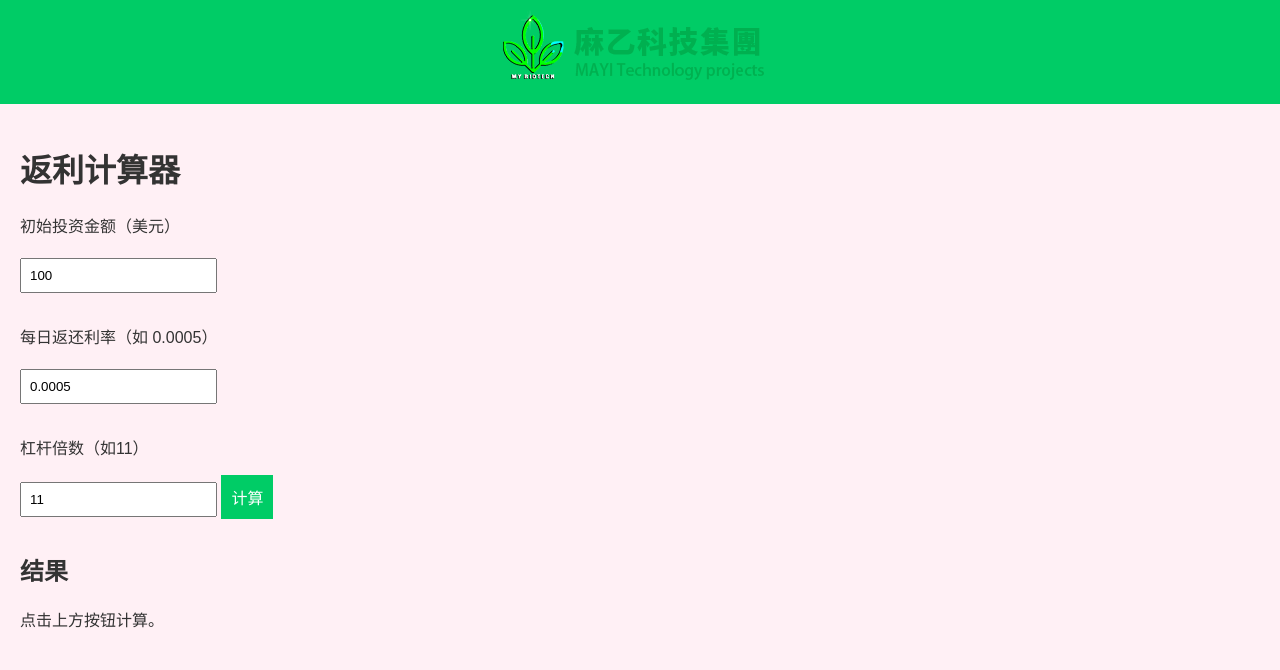
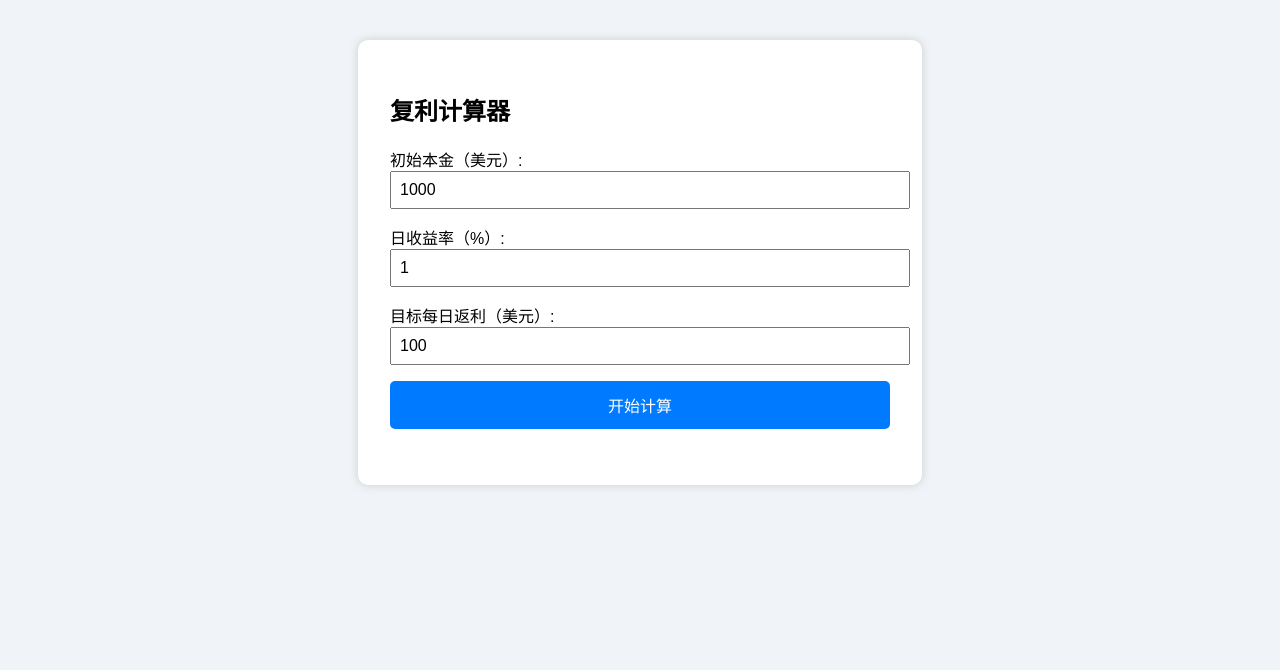
Before and after one commit to LiaoBin66/MyFirst, a plain HTML site: page index.html in a window 1280 px wide. Drawn offline with Linux system fonts and the light colour scheme.

Commit message:
Add files via upload

```diff
--- a/index.html
+++ b/index.html
@@ -1,34 +1,84 @@
+
 <!DOCTYPE html>
-<html lang="zh-CN">
+<html lang="zh">
 <head>
-  <meta charset="UTF-8" />
-  <meta name="viewport" content="width=device-width, initial-scale=1.0" />
-  <meta name="theme-color" content="#00cc66" />
-  <link rel="manifest" href="manifest.json" />
-  <link rel="stylesheet" href="style.css" />
-  <link rel="icon" href="icon.png" />
-  <title>返利计算器</title>
+  <meta charset="UTF-8">
+  <title>复利计算器</title>
+  <style>
+    body {
+      font-family: sans-serif;
+      padding: 2em;
+      background: #f0f4f8;
+    }
+    .container {
+      max-width: 500px;
+      margin: auto;
+      background: white;
+      padding: 2em;
+      border-radius: 10px;
+      box-shadow: 0 0 10px #ccc;
+    }
+    label {
+      display: block;
+      margin-top: 1em;
+    }
+    input {
+      width: 100%;
+      padding: 0.5em;
+      font-size: 1em;
+    }
+    button {
+      margin-top: 1em;
+      padding: 0.75em;
+      width: 100%;
+      background-color: #007bff;
+      color: white;
+      font-size: 1em;
+      border: none;
+      border-radius: 5px;
+      cursor: pointer;
+    }
+    #result {
+      margin-top: 1.5em;
+      font-weight: bold;
+    }
+  </style>
 </head>
 <body>
-  <header>
-    <img src="logo.png" alt="Logo" />
-  </header>
-  <main>
-    <h1>返利计算器</h1>
-    <p>初始投资金额（美元）</p>
-    <input id="initial" type="number" value="100" />
-    <p>每日返还利率（如 0.0005）</p>
-    <input id="rate" type="number" value="0.0005" step="0.0001" />
-    <p>杠杆倍数（如11）</p>
-    <input id="leverage" type="number" value="11" />
-    <button onclick="calculate()">计算</button>
-    <h2>结果</h2>
-    <p id="output">点击上方按钮计算。</p>
-  </main>
-  <script src="script.js"></script>
+  <div class="container">
+    <h2>复利计算器</h2>
+
+    <label for="initial">初始本金（美元）:</label>
+    <input type="number" id="initial" value="1000">
+
+    <label for="rate">日收益率（%）:</label>
+    <input type="number" id="rate" value="1">
+
+    <label for="targetDailyIncome">目标每日返利（美元）:</label>
+    <input type="number" id="targetDailyIncome" value="100">
+
+    <button onclick="calculate()">开始计算</button>
+
+    <div id="result"></div>
+  </div>
+
   <script>
-    if ('serviceWorker' in navigator) {
-      navigator.serviceWorker.register('service-worker.js');
+    function calculate() {
+      const initial = parseFloat(document.getElementById("initial").value);
+      const rate = parseFloat(document.getElementById("rate").value) / 100;
+      const targetDailyIncome = parseFloat(document.getElementById("targetDailyIncome").value);
+
+      let balance = initial;
+      let days = 0;
+
+      while ((balance * rate) < targetDailyIncome) {
+        balance *= (1 + rate);
+        days++;
+        if (days > 10000) break; // 防止死循环
+      }
+
+      document.getElementById("result").innerHTML =
+        `你需要约 <strong>${days}</strong> 天，使每天收益达到 <strong>${targetDailyIncome}</strong> 美元。<br>那时你的总本金约为 <strong>${balance.toFixed(2)}</strong> 美元。`;
     }
   </script>
 </body>
```
